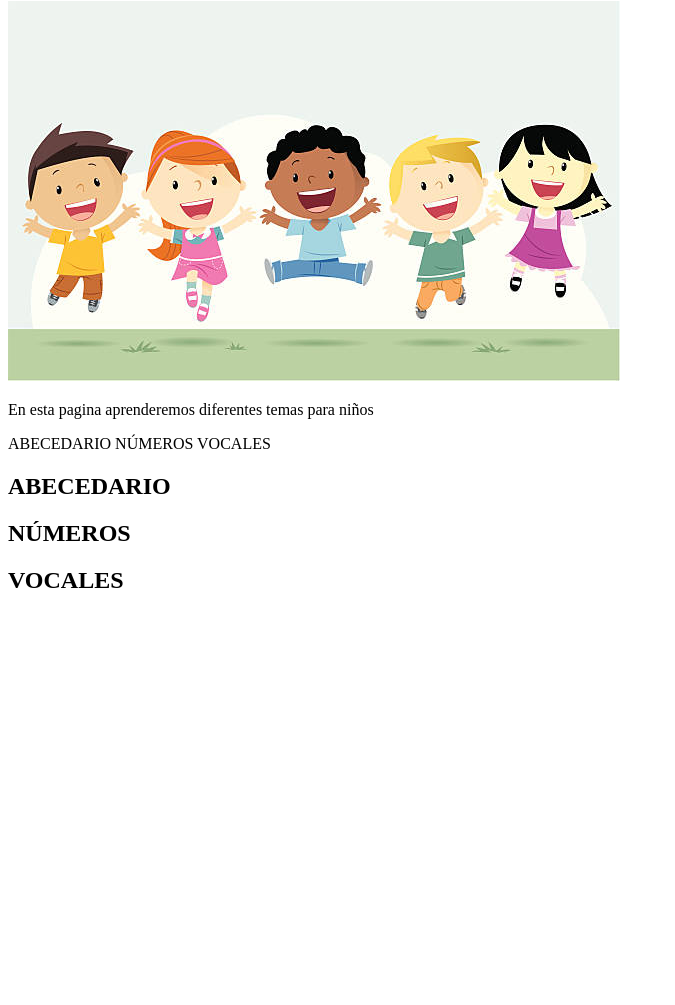
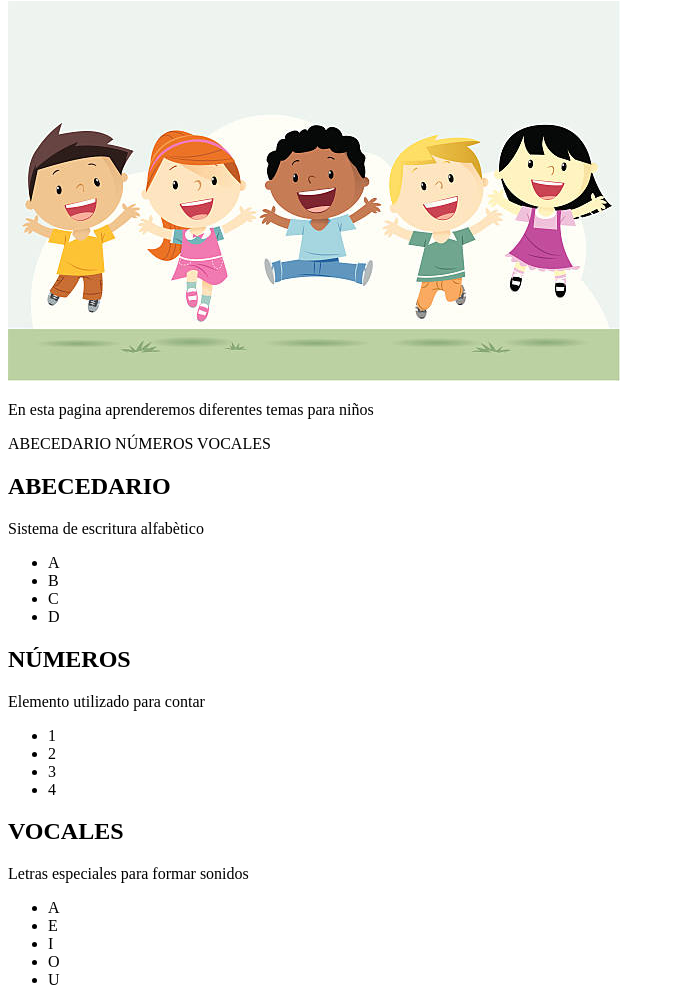
Before and after one commit to Jpmurciacs/Prepcourse-HTML, a plain HTML site: page index.html in a window 1280 px wide. Shown: the part 79-1084 px from the top of the page, without its empty margins (0-675 px from the left). Before the commit the page ends 800 px from the top, so only its background shows below. Drawn offline with Linux system fonts and the light colour scheme.

Commit message:
Final web

```diff
--- a/index.html
+++ b/index.html
@@ -20,16 +20,37 @@
     <main>
         <section>
             <h2>ABECEDARIO</h2>
-
+            <p>Sistema de escritura alfabètico</p>
+            <ul>
+                <li>A</li>
+                <li>B</li>
+                <li>C</li>
+                <li>D</li>
+            </ul>
         </section>
 
         <section>
             <h2>NÚMEROS</h2>
+            <p>Elemento utilizado para contar</p>
+            <ul>
+                <li>1</li>
+                <li>2</li>
+                <li>3</li>
+                <li>4</li>
+            </ul>
 
         </section>
 
         <section>
             <h2>VOCALES</h2>
+            <p>Letras especiales para formar sonidos</p>
+            <ul>
+                <li>A</li>
+                <li>E</li>
+                <li>I</li>
+                <li>O</li>
+                <li>U</li>
+            </ul>
         </section>
     </main>
     </body>
```
